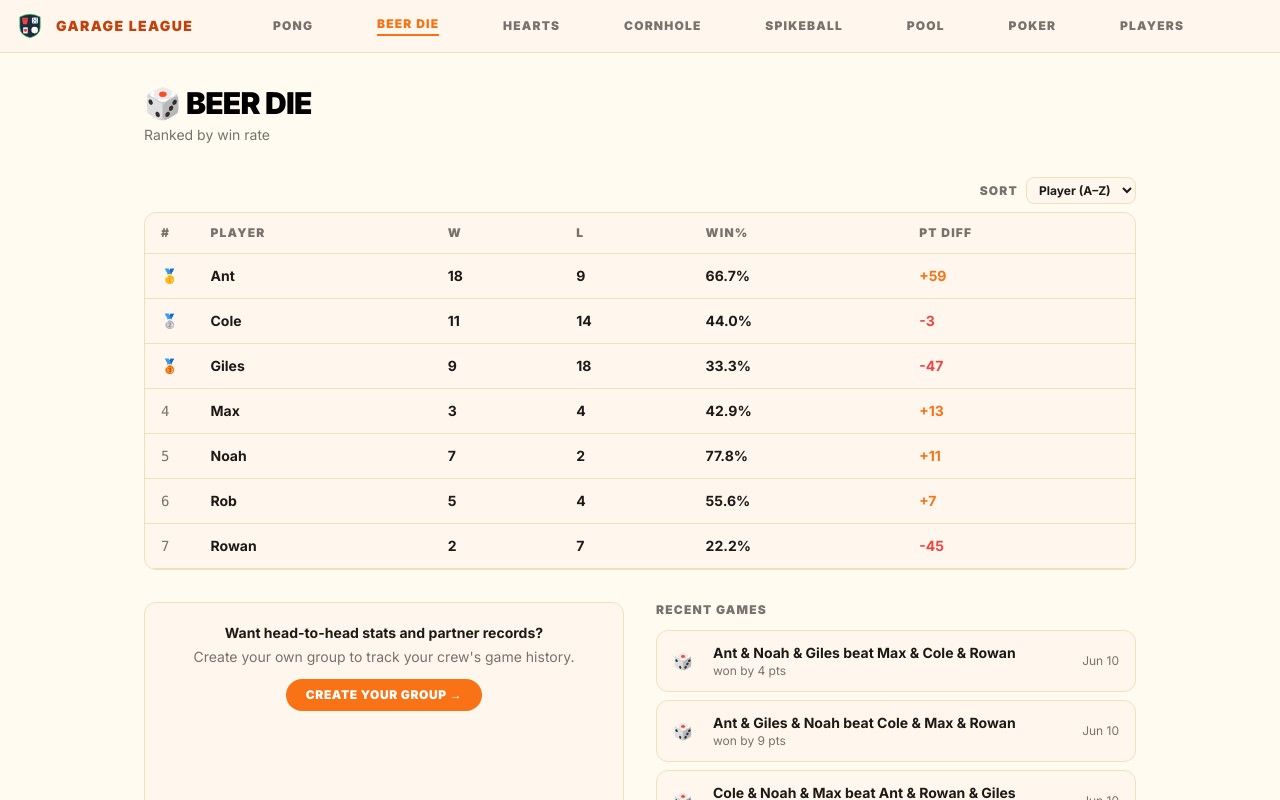
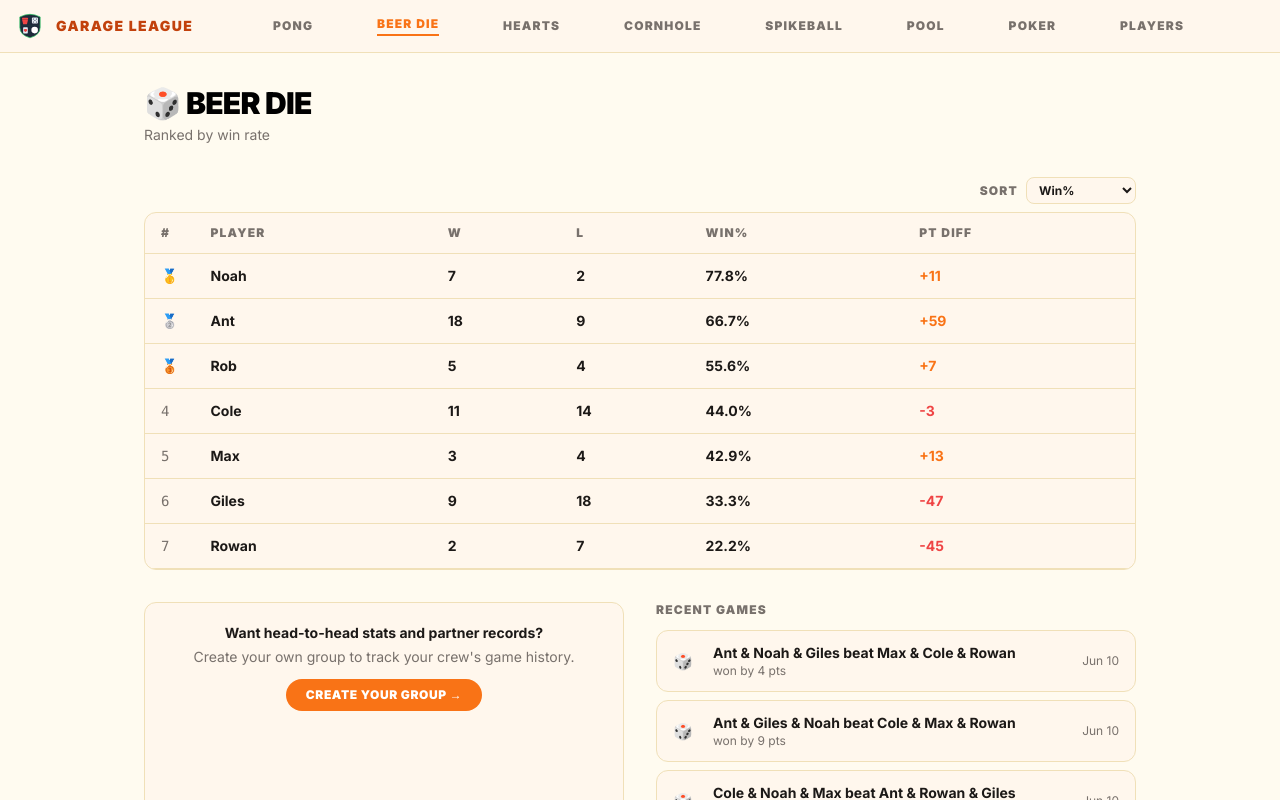
Before and after one commit to gileshayhurst/summer-games, a Next.js app: page /g/example/beer-die in a window 1280 px wide. Shown: the top 800 px of the page. Built offline with nearby package versions, Linux system fonts and the light colour scheme.

Commit message:
feat: add sort options to beer die leaderboard

```diff
--- a/app/g/[slug]/beer-die/page.tsx
+++ b/app/g/[slug]/beer-die/page.tsx
@@ -39,10 +39,10 @@ export default async function GroupBeerDiePage({ params }: { params: { slug: str
 
   const columns = [
     { key: 'name', label: 'Player' },
-    { key: 'wins', label: 'W' },
-    { key: 'losses', label: 'L' },
-    { key: 'win_rate', label: 'Win%', format: (v: number | string) => `${(Number(v) * 100).toFixed(1)}%` },
-    { key: 'point_differential', label: 'Pt Diff', colorize: true, format: (v: number | string) => Number(v) > 0 ? `+${v}` : String(v) },
+    { key: 'wins', label: 'W', sortDirection: 'desc' as const },
+    { key: 'losses', label: 'L', sortDirection: 'asc' as const },
+    { key: 'win_rate', label: 'Win%', format: (v: number | string) => `${(Number(v) * 100).toFixed(1)}%`, sortDirection: 'desc' as const },
+    { key: 'point_differential', label: 'Pt Diff', colorize: true, format: (v: number | string) => Number(v) > 0 ? `+${v}` : String(v), sortDirection: 'desc' as const },
   ]
 
   return (
@@ -51,7 +51,7 @@ export default async function GroupBeerDiePage({ params }: { params: { slug: str
         <h1 className="text-3xl font-black uppercase tracking-tight mb-1">🎲 Beer Die</h1>
         <p className="text-muted text-sm">Ranked by win rate</p>
       </div>
-      <Leaderboard entries={leaderboard as unknown as Record<string, string | number>[]} columns={columns} />
+      <Leaderboard entries={leaderboard as unknown as Record<string, string | number>[]} columns={columns} defaultSortKey="win_rate" />
       <div className="grid grid-cols-1 md:grid-cols-2 gap-8">
         <div className="space-y-4">
           <HeadToHead players={(users ?? []) as User[]} game="beer-die" />
--- a/app/g/example/beer-die/page.tsx
+++ b/app/g/example/beer-die/page.tsx
@@ -5,10 +5,10 @@ import { exampleBeerDieLeaderboard, exampleBeerDieRecent } from '../data'
 
 const columns = [
   { key: 'name', label: 'Player' },
-  { key: 'wins', label: 'W' },
-  { key: 'losses', label: 'L' },
-  { key: 'win_rate', label: 'Win%', format: (v: number | string) => `${(Number(v) * 100).toFixed(1)}%` },
-  { key: 'point_differential', label: 'Pt Diff', colorize: true, format: (v: number | string) => Number(v) > 0 ? `+${v}` : String(v) },
+  { key: 'wins', label: 'W', sortDirection: 'desc' as const },
+  { key: 'losses', label: 'L', sortDirection: 'asc' as const },
+  { key: 'win_rate', label: 'Win%', format: (v: number | string) => `${(Number(v) * 100).toFixed(1)}%`, sortDirection: 'desc' as const },
+  { key: 'point_differential', label: 'Pt Diff', colorize: true, format: (v: number | string) => Number(v) > 0 ? `+${v}` : String(v), sortDirection: 'desc' as const },
 ]
 
 export default function ExampleBeerDiePage() {
@@ -18,7 +18,7 @@ export default function ExampleBeerDiePage() {
         <h1 className="text-3xl font-black uppercase tracking-tight mb-1">🎲 Beer Die</h1>
         <p className="text-muted text-sm">Ranked by win rate</p>
       </div>
-      <Leaderboard entries={exampleBeerDieLeaderboard as unknown as Record<string, string | number>[]} columns={columns} />
+      <Leaderboard entries={exampleBeerDieLeaderboard as unknown as Record<string, string | number>[]} columns={columns} defaultSortKey="win_rate" />
       <div className="grid grid-cols-1 md:grid-cols-2 gap-8">
         <div className="bg-card border border-warm rounded-xl p-5 text-center">
           <p className="text-sm font-bold text-stone-900 mb-1">Want head-to-head stats and partner records?</p>
```
